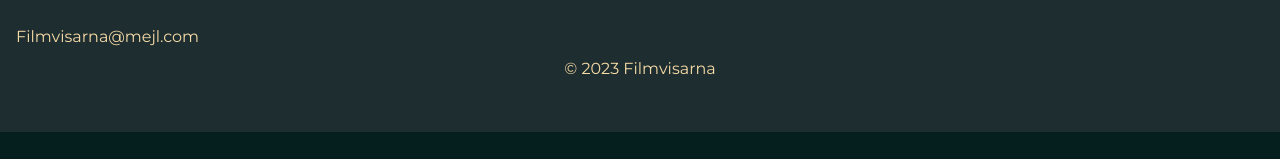
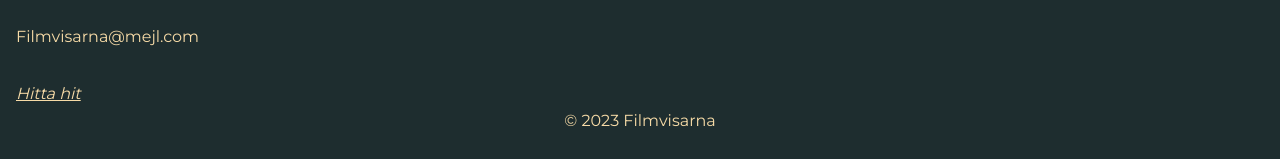
Before and after one commit to j-carlander/Filmvisarna, a React (Vite) app: page / in a window 1280 px wide. Shown: the part 1123-1282 px from the top of the page. Before the commit the page ends 1255 px from the top, so only its background shows below. Built offline with nearby package versions, Linux system fonts and the light colour scheme; no server answers.

Commit message:
created the link to find us here in the footer

```diff
--- a/src/components/Footer/Footer.jsx
+++ b/src/components/Footer/Footer.jsx
@@ -1,3 +1,5 @@
+import { Link } from "react-router-dom";
+
 export function Footer() {
   return (
     <div className="footer">
@@ -7,6 +9,7 @@ export function Footer() {
         <p>Adressen 8, 123 45</p>
         <p>Nr: 011-111 22 33</p>
         <p className="mail">Filmvisarna@mejl.com</p>
+        <Link to="./aboutus#find-us" className="link-no-style">Hitta hit</Link>
       </div>
       <div className="bottom-footer">
         <h2 className="title-socials">Följ oss på sociala medier</h2>
--- a/src/components/Footer/_Footer.scss
+++ b/src/components/Footer/_Footer.scss
@@ -19,6 +19,14 @@
 
   .mail {
     margin-top: 1em;
+  }
+
+  .link-no-style {
+    text-decoration: none;
+    text-decoration: underline;
+    color: inherit;
+    font-style: italic;
+    padding-top: 1.8em;
   }
 
   .bottom-footer {
--- a/src/pages/AboutUsPage/AboutUsPage.jsx
+++ b/src/pages/AboutUsPage/AboutUsPage.jsx
@@ -21,7 +21,7 @@ export function AboutUs() {
           Tel: <span>123 45 67 89</span>
         </span>
       </p>
-      <h3>
+      <h3 id="find-us">
         <img src="/map-outline.svg" />
         Hitta hit
       </h3>
--- a/src/stylesheet/main.css
+++ b/src/stylesheet/main.css
@@ -351,6 +351,13 @@ h1 {
 }
 .footer .mail {
   margin-top: 1em;
+}
+.footer .link-no-style {
+  text-decoration: none;
+  text-decoration: underline;
+  color: inherit;
+  font-style: italic;
+  padding-top: 1.8em;
 }
 .footer .bottom-footer {
   display: flex;
```
Also changed, not shown: 1 other file (tests, documents, lock files or other folders).
